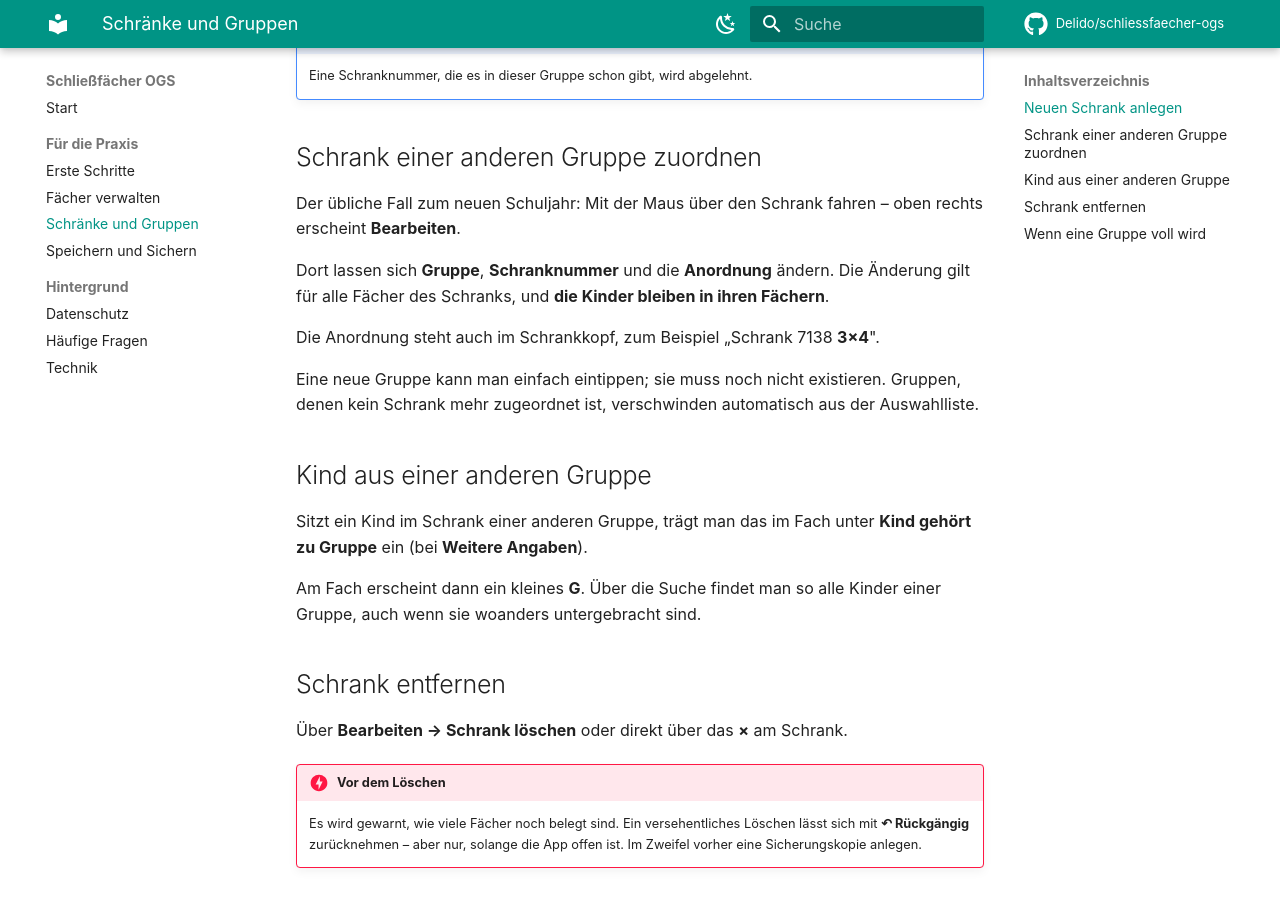
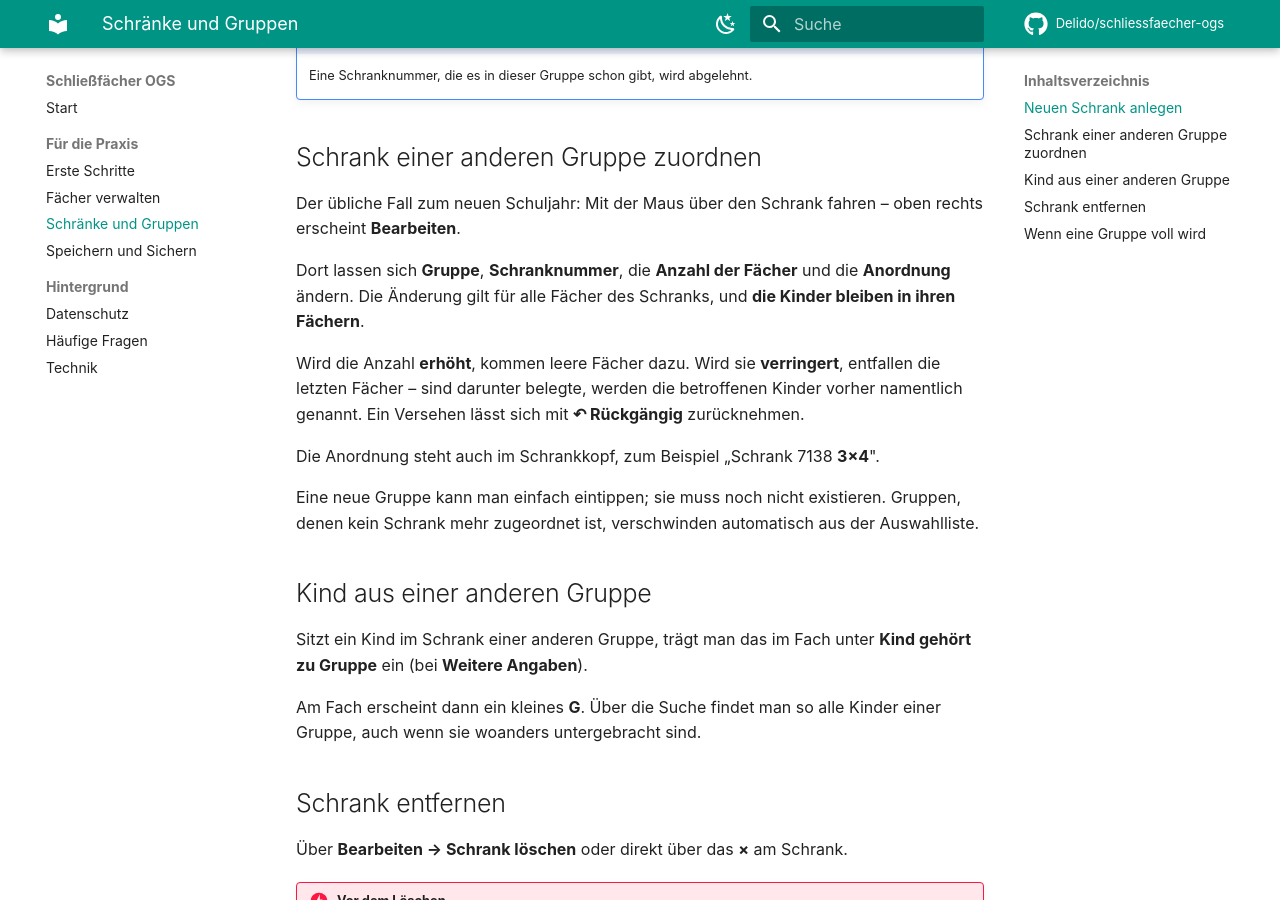
Before and after one commit to Delido/schliessfaecher-ogs, an MkDocs documentation site: the page built from docs/schraenke.md, in a window 1280 px wide and 900 px high, scrolled down 420 px. Built offline with MkDocs 1.6.1 and Material for MkDocs 9.7.7, drawn with Linux system fonts in a browser that asks for light colours; comment, search, counter and statistics services are not loaded.

Commit message:
Anzahl der Fächer auch bei bestehenden Schränken änderbar
Bisher ließ sich die Fächerzahl nur beim Anlegen festlegen. Jetzt auch
über "Bearbeiten": Erhöhen ergänzt leere Fächer, Verringern entfernt die
letzten. Sind belegte darunter, werden die betroffenen Kinder vorher
namentlich genannt; Abbruch lässt alles unverändert, und Rückgängig
stellt den Stand wieder her.

Co-Authored-By: Claude Opus 5 <noreply@anthropic.com>

```diff
--- a/docs/schraenke.md
+++ b/docs/schraenke.md
@@ -19,8 +19,13 @@ jedem Fach selbst ein – Fach anklicken, unter **Weitere Angaben** die Nummern
 Der übliche Fall zum neuen Schuljahr: Mit der Maus über den Schrank fahren – oben rechts
 erscheint **Bearbeiten**.
 
-Dort lassen sich **Gruppe**, **Schranknummer** und die **Anordnung** ändern. Die Änderung
-gilt für alle Fächer des Schranks, und **die Kinder bleiben in ihren Fächern**.
+Dort lassen sich **Gruppe**, **Schranknummer**, die **Anzahl der Fächer** und die
+**Anordnung** ändern. Die Änderung gilt für alle Fächer des Schranks, und **die Kinder
+bleiben in ihren Fächern**.
+
+Wird die Anzahl **erhöht**, kommen leere Fächer dazu. Wird sie **verringert**, entfallen
+die letzten Fächer – sind darunter belegte, werden die betroffenen Kinder vorher namentlich
+genannt. Ein Versehen lässt sich mit **↶ Rückgängig** zurücknehmen.
 
 Die Anordnung steht auch im Schrankkopf, zum Beispiel „Schrank 7138 **3×4**".
 
```
Also changed, not shown: Schliessfaecher.html (+38 -10 lines).
